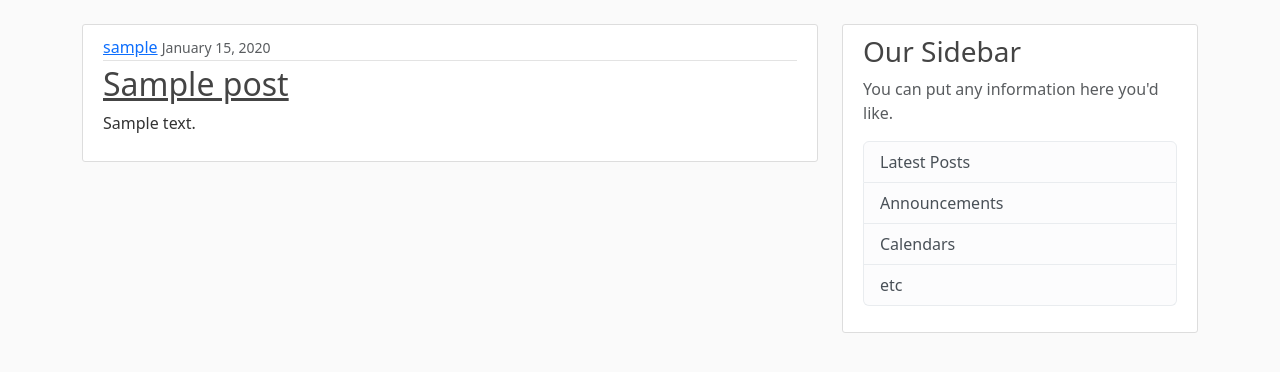
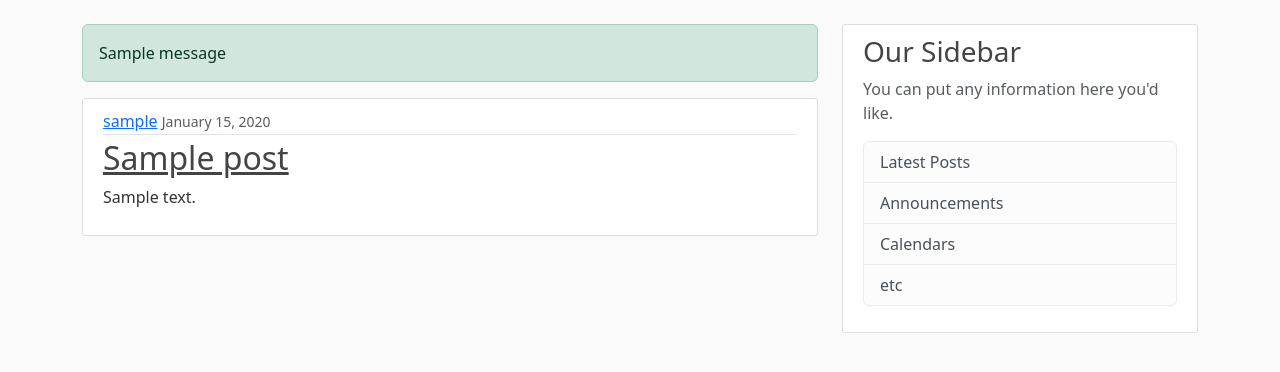
Before and after one commit to vlajksanyee/django_web_app, a Django app: page / in a window 1280 px wide. Shown: the part 56-428 px from the top of the page. Run offline with Django 5.2, Linux system fonts and the light colour scheme; tables that the repository leaves empty hold one stand-in row (values such as "Sample post"); one stand-in notice (Sample message) is shown.

Commit message:
feat: add section for flash messages to base.html

```diff
--- a/django_blog/blog/templates/blog/base.html
+++ b/django_blog/blog/templates/blog/base.html
@@ -45,6 +45,15 @@
     <main role="main" class="container">
         <div class="row">
             <div class="col-md-8">
+                <!-- Flash messages -->
+                {% if messages %}
+                    {% for message in messages %}
+                        <div class="alert alert-{{ message.tags }}">
+                            {{ message }}
+                        </div>
+                    {% endfor %}
+                {% endif %}
+                <!-- Main content -->
                 {% block content %}{% endblock %}
             </div>
             <div class="col-md-4">
```
